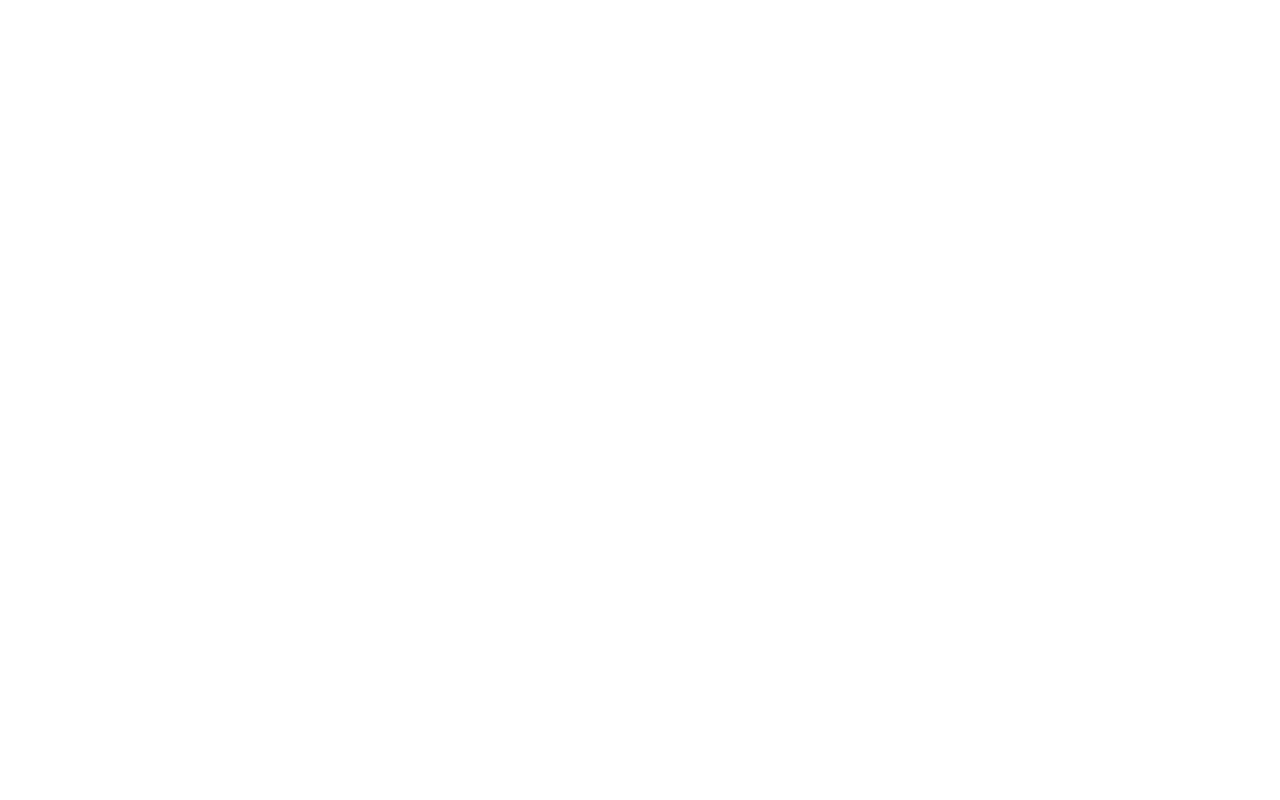
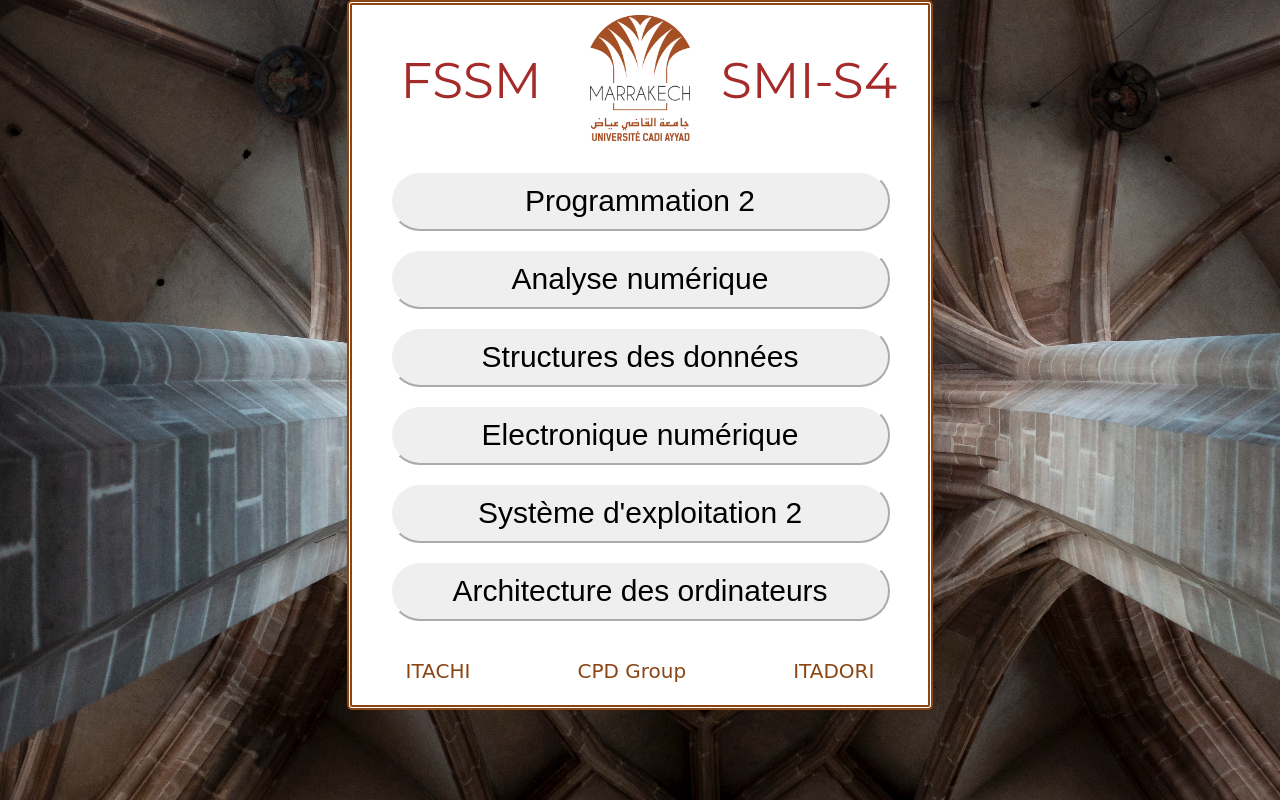
Before and after one commit to ayman-fdl/SMI-Modules, a plain HTML site: page s4/S-4.html in a window 1280 px wide. Drawn offline with Linux system fonts and the light colour scheme; a web font is replaced by a local one.

Commit message:
s4-update

```diff
--- a/s4/S-4.html
+++ b/s4/S-4.html
@@ -0,0 +1,43 @@
+<!-- 9/19/2022  2:59 -->
+<!DOCTYPE html>
+<html lang="en">
+<head>
+    <meta charset="UTF-8">
+    <meta http-equiv="X-UA-Compatible" content="IE=edge">
+    <meta name="viewport" content="width=device-width, initial-scale=1.0">
+    <link rel="icon" href="../img/logo.png">
+    <link rel="stylesheet" href="../style.css">
+    <script src="script.js"></script>
+    <title>MODULES S4</title>
+</head>
+<body>
+    <div class="container">
+        <ul class="title">
+            <li class="content one"><p>FSSM</p></li>
+            <li class="c"><img class="logo " src="../img/logo.png"></li>
+            <li class="content two"><p>SMI-S4</p></li>
+        </ul>
+
+        <section>
+            <ul>
+                <li><button type="button" onclick="prog()">Programmation 2</button><br><br></li>
+                <li><button type="button" onclick="analyse()">Analyse numérique</button></li>
+                <li><button type="button" onclick="struc()">Structures des données</button><br><br></li>
+                <li><button type="button" onclick="electro()">Electronique numérique</button><br><br></li>
+                <li><button type="button" onclick="sys2()">Système d'exploitation 2</button><br><br></li>
+                <li><button type="button" onclick="ord()">Architecture des ordinateurs</button><br><br></li>
+            </ul>
+        </section>
+
+        <footer>
+            <ul>
+                <li class="pop_mr1">ITACHI</li>
+                <li class="pop_father">CPD Group
+                    <span class="pop_up">{ Copy Pasta Developer } Group</span>
+                </li>
+                <li>ITADORI</li>
+            </ul>
+        </footer>
+    </div>
+</body>
+</html>
--- /dev/null
+++ b/s4/script.js
@@ -0,0 +1,23 @@
+    function prog(){
+        window.open("https://ecampus-fssm.uca.ma/enrol/index.php?id=708");
+    }
+
+    function analyse(){
+        window.open("https://ecampus-fssm.uca.ma/course/view.php?id=715");
+    }
+
+    function struc(){
+        window.open("https://ecampus-fssm.uca.ma/enrol/index.php?id=40");
+    }
+
+    function electro(){
+        window.open("https://ecampus-fssm.uca.ma/enrol/index.php?id=294");
+    }
+
+    function sys2(){
+        window.open("https://ecampus-fssm.uca.ma/enrol/index.php?id=41");
+    }
+
+    function ord(){
+        window.open("https://ecampus-fssm.uca.ma/enrol/index.php?id=38");
+    }
--- a/style.css
+++ b/style.css
@@ -14,7 +14,7 @@ body {
 
 .container {
     width: 45%;
-    height: 700px;
+    min-height: 700px;
     margin: auto;
     background-color: white;
     border: 5px;
@@ -127,3 +127,8 @@ footer ul li:hover {
     visibility: visible;
     transition-delay: 0.15s;
 }
+
+
+.copyright {
+
+}
```
Also changed, not shown: index.html (+2 -0 lines).
